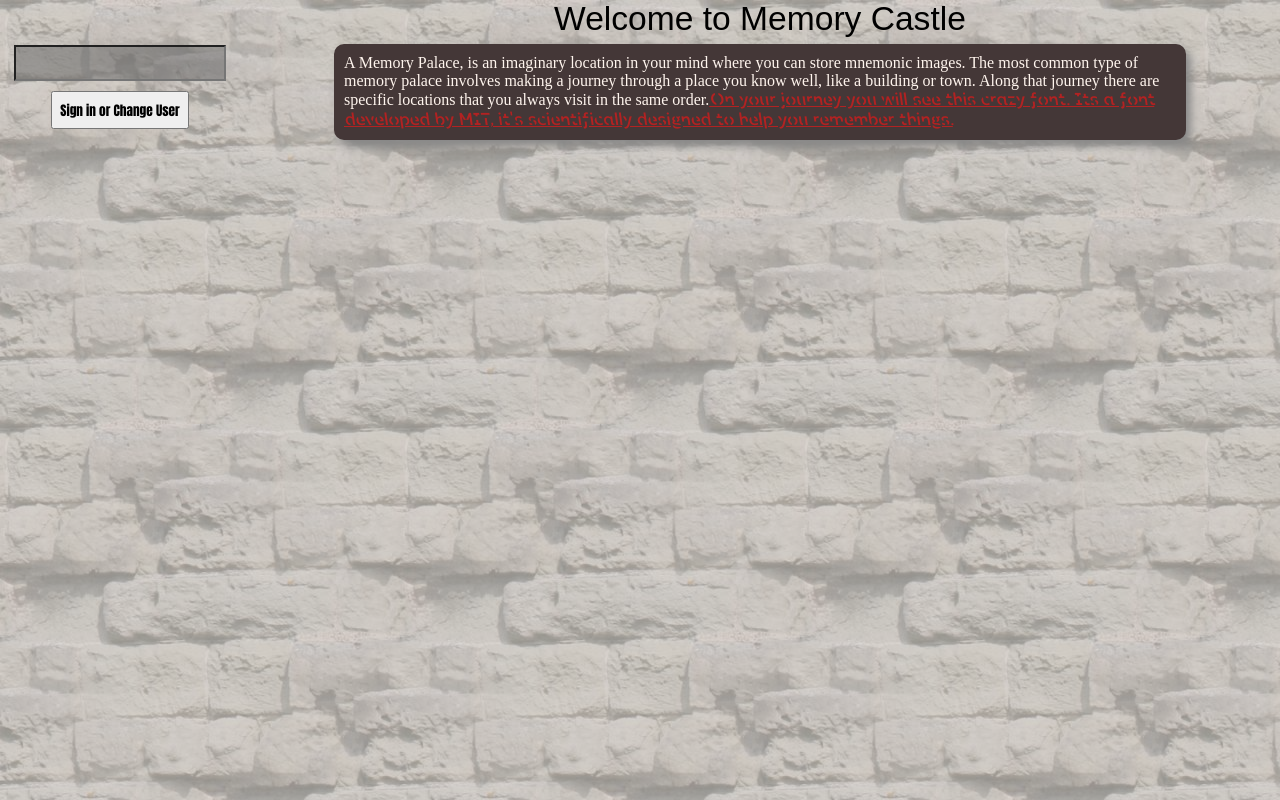
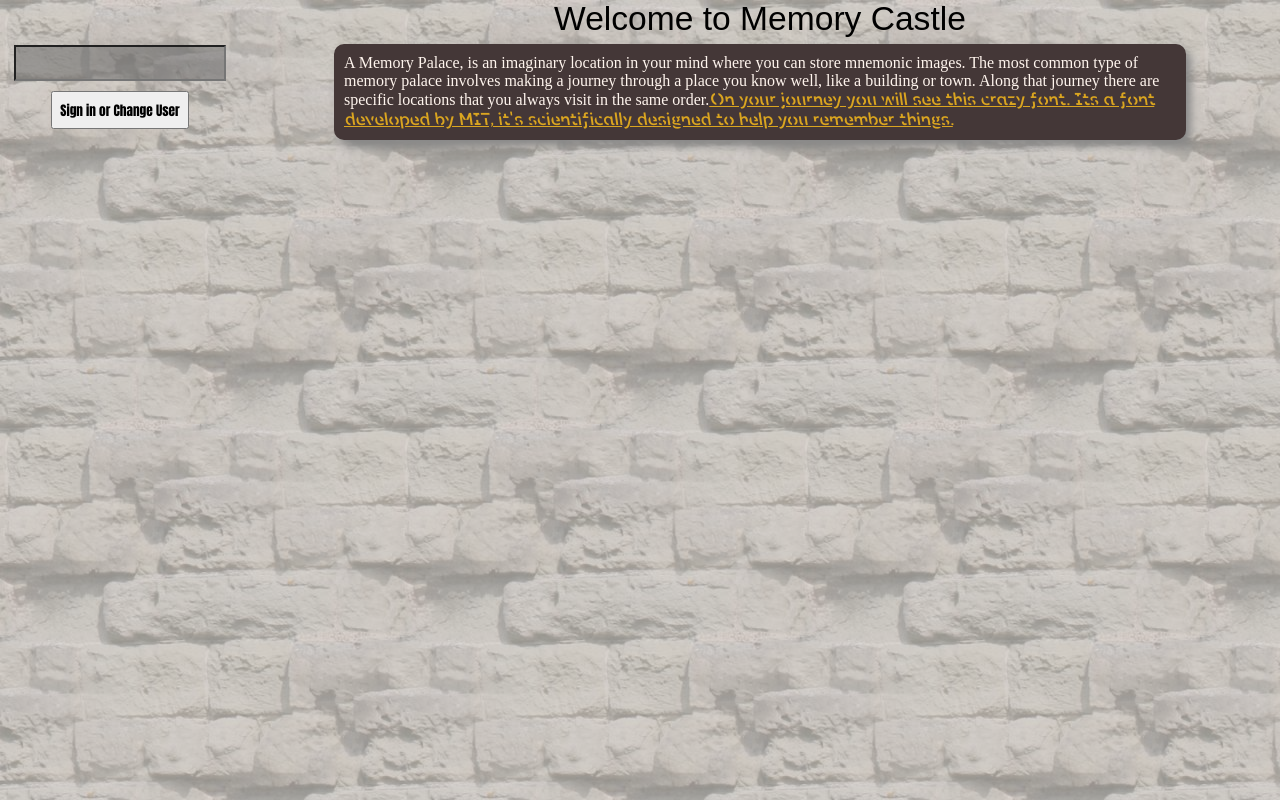
Before and after one commit to yoshinator/memory-castle-front-end, a React (Create React App) app: page / in a window 1280 px wide. Built offline with nearby package versions, Linux system fonts and the light colour scheme; no server answers.

Commit message:
Changed font color of sans forgetica on welcome splash

```diff
--- a/src/style.css
+++ b/src/style.css
@@ -59,7 +59,7 @@ Body::before {
 
 .intro a{
   font-family: SansForgetica;
-  color: firebrick;
+  color:goldenrod;
 }
 /* ==========================FORMS ========================= */
 .sign-in-form {
```
